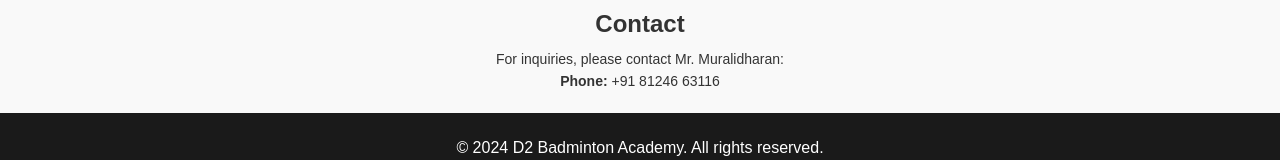
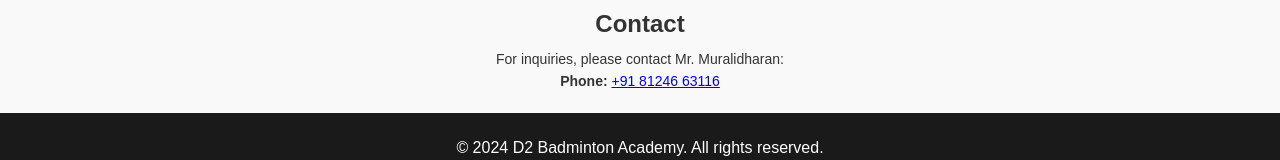
Before and after one commit to iamroyce007/d2website, a plain HTML site: page index.html in a window 1280 px wide. Shown: the part 2601-2761 px from the top of the page. Drawn offline with Linux system fonts and the light colour scheme.

Commit message:
Update index.html

```diff
--- a/index.html
+++ b/index.html
@@ -191,8 +191,9 @@
 <section id="contact" class="section">
     <h2>Contact</h2>
     <p>For inquiries, please contact Mr. Muralidharan:</p>
-    <p><strong>Phone:</strong> +91 81246 63116</p>
+    <p><strong>Phone:</strong> <a href="tel:+918124663116">+91 81246 63116</a></p>
 </section>
+
 
 <footer>
     <p>&copy; 2024 D2 Badminton Academy. All rights reserved.</p>
```
